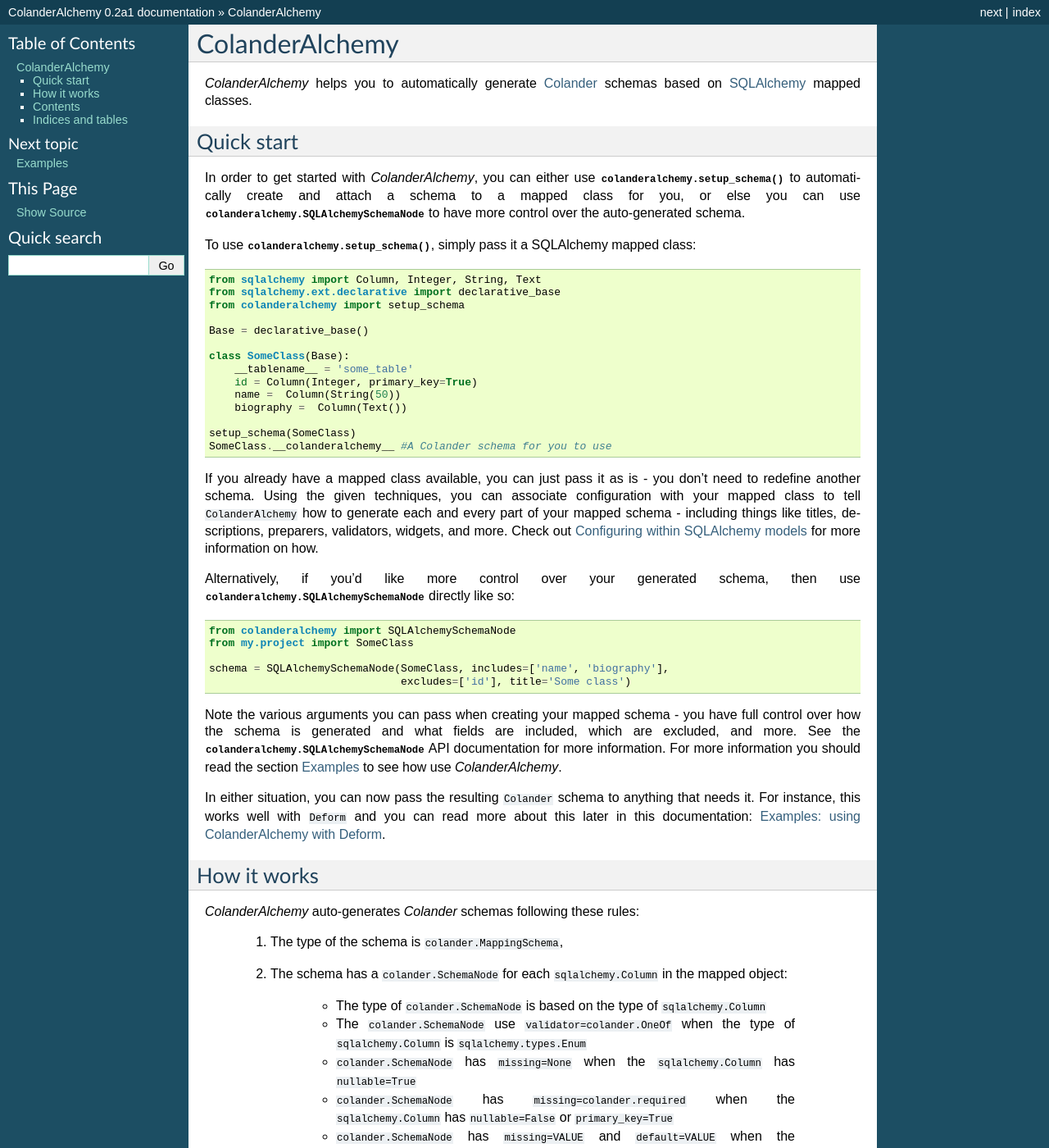
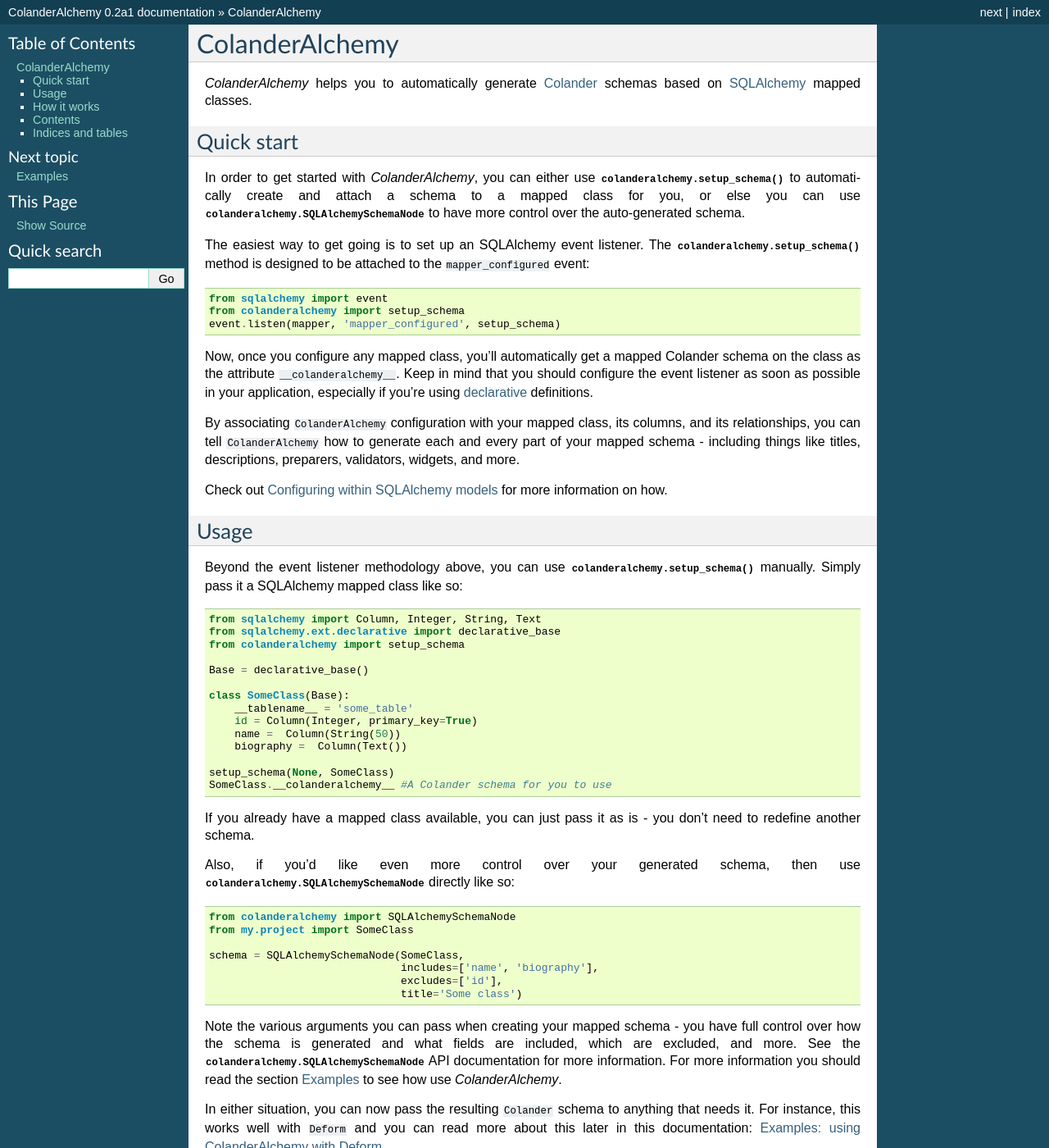
Before and after one commit to stefanofontanelli/ColanderAlchemy, a Sphinx documentation site: the page built from docs/source/index.rst, in a window 1280 px wide and 1400 px high. Shown: the whole window at 82% size. Built offline with Sphinx 7.4.7, drawn with Linux system fonts in a browser that asks for light colours.

Commit message:
Document the expected use case of setup_schema via SQLAlchemy event listeners

```diff
--- a/CHANGELOG.txt
+++ b/CHANGELOG.txt
@@ -1,8 +1,6 @@
 CHANGELOG
 
 - 0.2 (Unreleased)
-    - Drop ``mapper`` argument from the ``setup_schema`` function. It wasn't
-      being used.
     - Read Colander node init settings for a mapped class using the
       ``__colanderalchemy__`` attribute.  This allows for full customisation
       of the resulting ``colander.Mapping`` SchemaNode.
--- a/docs/source/index.rst
+++ b/docs/source/index.rst
@@ -19,8 +19,36 @@
 :class:`colanderalchemy.SQLAlchemySchemaNode` to have more control over the
 auto-generated schema.
 
-To use :meth:`colanderalchemy.setup_schema`, simply pass it a SQLAlchemy mapped
-class:
+The easiest way to get going is to set up an SQLAlchemy event listener.
+The :meth:`colanderalchemy.setup_schema` method is designed to be attached to
+the ``mapper_configured`` event:
+
+.. code-block:: python
+
+    from sqlalchemy import event
+    from colanderalchemy import setup_schema
+    event.listen(mapper, 'mapper_configured', setup_schema)
+
+Now, once you configure any mapped class, you'll automatically get a mapped
+Colander schema on the class as the attribute ``__colanderalchemy__``.
+Keep in mind that you should configure the event listener as soon as possible
+in your application, especially if you're using `declarative
+<http://docs.sqlalchemy.org/en/rel_0_8/orm/extensions/declarative.html>`_
+definitions.
+
+By associating ``ColanderAlchemy`` configuration with your mapped class,
+its columns, and its relationships, you can tell ``ColanderAlchemy``
+how to generate each and every part of your mapped schema - including things
+like titles, descriptions, preparers, validators, widgets, and more.
+
+Check out :ref:`info_argument` for more information on how.
+
+Usage
+-----
+
+Beyond the event listener methodology above, you can use
+:meth:`colanderalchemy.setup_schema` manually.  Simply pass it a SQLAlchemy
+mapped class like so:
 
 .. code-block:: python
 
@@ -36,17 +64,13 @@
        name =  Column(String(50))
        biography =  Column(Text())
 
-   setup_schema(SomeClass)
+   setup_schema(None, SomeClass)
    SomeClass.__colanderalchemy__ #A Colander schema for you to use
 
 If you already have a mapped class available, you can just pass it as is - you
-don't need to redefine another schema. Using the given techniques, you can
-associate configuration with your mapped class to tell ``ColanderAlchemy``
-how to generate each and every part of your mapped schema - including things
-like titles, descriptions, preparers, validators, widgets, and more. Check out
-:ref:`info_argument` for more information on how.
+don't need to redefine another schema.
 
-Alternatively, if you'd like more control over your generated schema, then
+Also, if you'd like even more control over your generated schema, then
 use :class:`colanderalchemy.SQLAlchemySchemaNode` directly like so:
 
 .. code-block:: python
@@ -54,8 +78,10 @@
     from colanderalchemy import SQLAlchemySchemaNode
     from my.project import SomeClass
 
-    schema = SQLAlchemySchemaNode(SomeClass, includes=['name', 'biography'],
-                                  excludes=['id'], title='Some class')
+    schema = SQLAlchemySchemaNode(SomeClass,
+                                  includes=['name', 'biography'],
+                                  excludes=['id'],
+                                  title='Some class')
 
 Note the various arguments you can pass when creating your mapped schema -
 you have full control over how the schema is generated and what fields
```
Also changed, not shown: colanderalchemy/__init__.py (+12 -5 lines).
